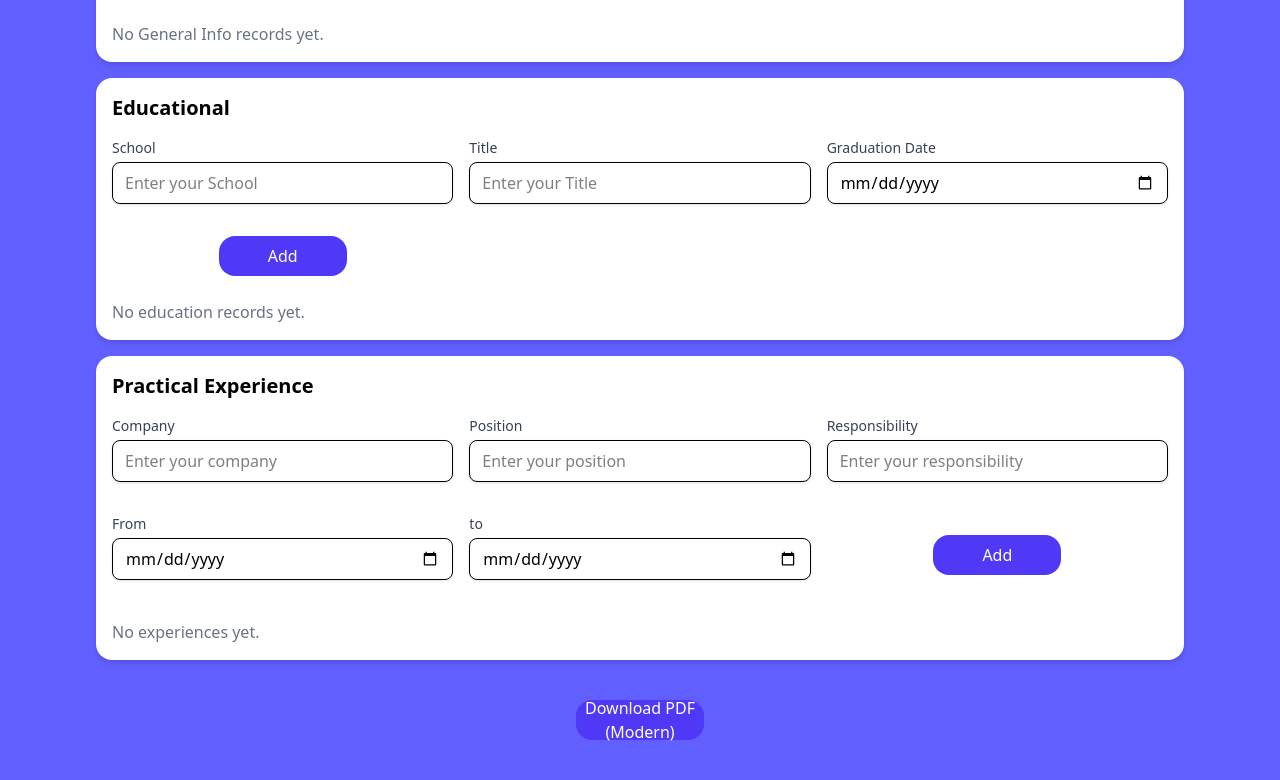
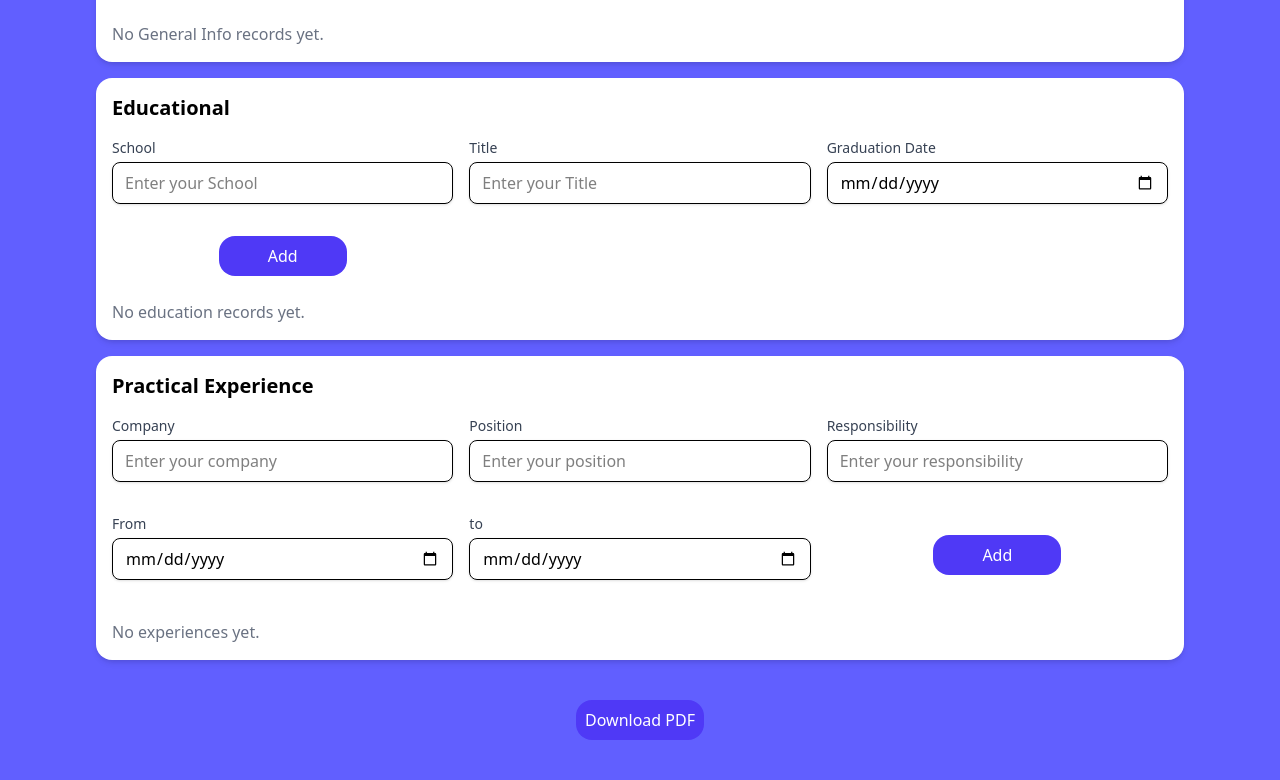
Before and after one commit to romajuanmanuel/cv-application, a React (Vite) app: page / in a window 1280 px wide. Shown: the part 336-1116 px from the top of the page. Built offline with nearby package versions, Linux system fonts and the light colour scheme.

Commit message:
fix typo

```diff
--- a/src/organisms/CVBuilder.jsx
+++ b/src/organisms/CVBuilder.jsx
@@ -225,7 +225,7 @@ const CVBuilder = () => {
 
       <div className="flex justify-center mt-6">
         <Button type="button" variant="primary" onClick={handleDownloadPDF}>
-          Download PDF (Modern)
+          Download PDF
         </Button>
       </div>
     </div>
```
